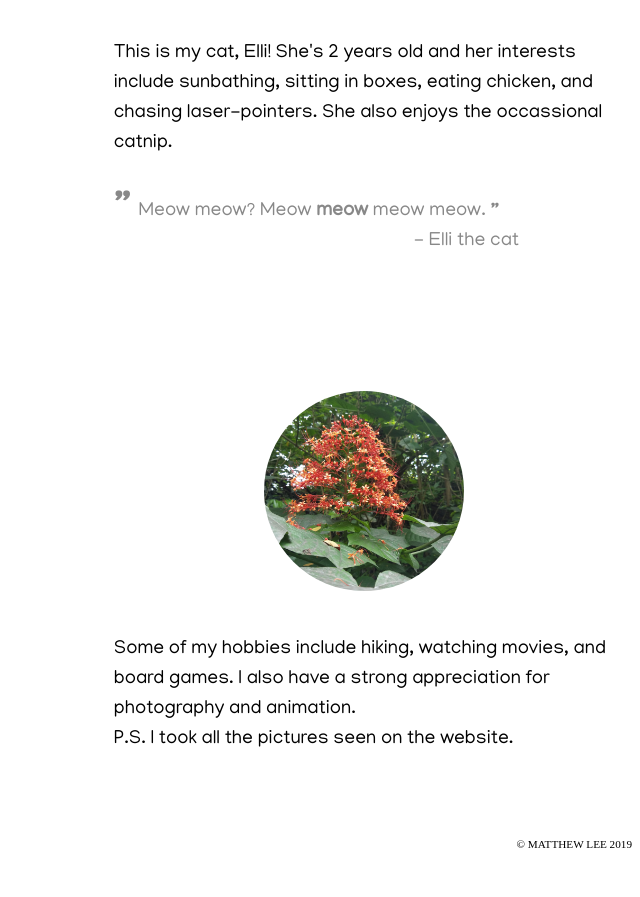
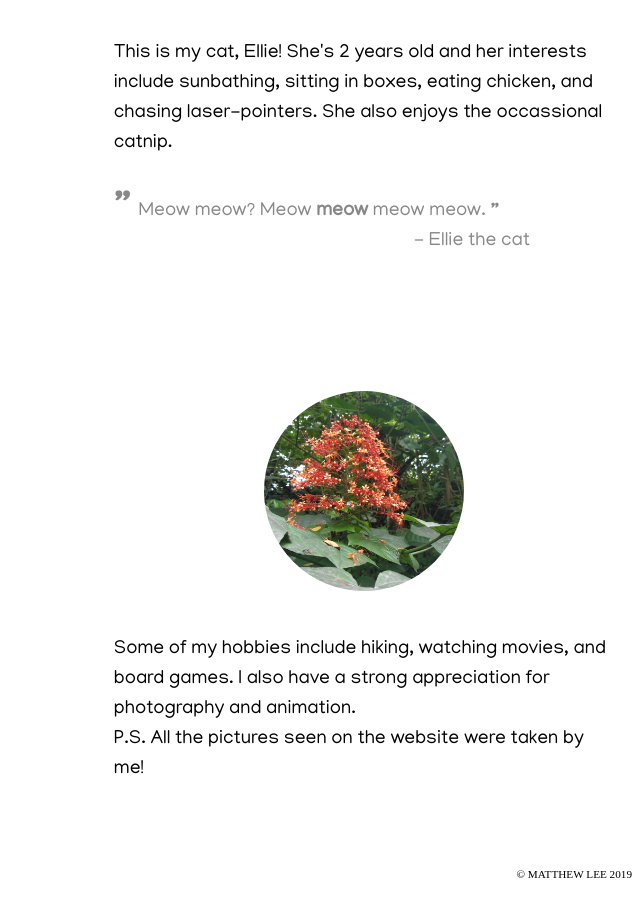
Before and after one commit to mlee138/Portfolio-Website, a PHP site: page /learn-more/about-me.html in a window 1280 px wide. Shown: the part 801-1698 px from the top of the page, without its empty margins (640-1280 px from the left). Before the commit the page ends 1649 px from the top, so only its background shows below. Run offline with PHP 8.4, Linux system fonts and the light colour scheme.

Commit message:
updated html layout and text

```diff
--- a/Portfolio-Website/learn-more/about-me.html
+++ b/Portfolio-Website/learn-more/about-me.html
@@ -21,17 +21,17 @@
 		</div>
 		<section class="about-section wrap">
 			<img class="section-image" src="about-me-images/Matthew_Lee.jpg">
-			<p class="section-text">Hi again, my name is Matthew Lee. I've recently graduated from Binghamton University and am now based in New York. Through simplistic designs and pixel perfect work, I want to take my web development skills to the next level.</p>
+			<p class="section-text">Hi again, my name is Matthew Lee. I've recently graduated from Binghamton University and am now back in New York City. Through simplistic designs and pixel perfect work, I want to take my web development skills to the next level.</p>
 		</section>
 		<br>
 		<section class="about-section wrap-reverse">
 			<p class="section-text">
-				This is my cat, Elli! She's 2 years old and her interests include sunbathing, sitting in boxes, eating chicken, and chasing laser-pointers. She also enjoys the occassional catnip.<br><br>
+				This is my cat, Ellie! She's 2 years old and her interests include sunbathing, sitting in boxes, eating chicken, and chasing laser-pointers. She also enjoys the occassional catnip.<br><br>
 				<span class="front-quote">" </span>
 				<span>
 					Meow meow? Meow <strong>meow </strong> meow meow.
 					<span class="back-quote">"</span><br>
-					<span id="elli-quote">- Elli the cat</span>
+					<span id="elli-quote">- Ellie the cat</span>
 				<span>
 			</p>
 			<img class="section-image" src="about-me-images/Elli.jpg">
@@ -39,7 +39,7 @@
 		<br>
 		<section class="about-section wrap">
 			<img class="section-image" src="about-me-images/Plant.jpg">
-			<p class="section-text">Some of my hobbies include hiking, watching movies, and board games. I also have a strong appreciation for photography and animation.<br>P.S. I took all the pictures seen on the website.</p>
+			<p class="section-text">Some of my hobbies include hiking, watching movies, and board games. I also have a strong appreciation for photography and animation.<br>P.S. All the pictures seen on the website were taken by me!</p>
 		</section>
 		<footer id="copyright" class="clear">&copy; MATTHEW LEE</footer>
 	</div>
--- a/Portfolio-Website/learn-more/contact.css
+++ b/Portfolio-Website/learn-more/contact.css
@@ -6,7 +6,6 @@
 #content-container {
 	display: flex;
 	justify-content: space-between;
-	align-items: center;
 }
 
 h2 {
@@ -16,6 +15,7 @@
 #body-wrapper {
 	display: flex;
 	justify-content: center;
+	align-items: center;
 	flex-grow: 2;
 }
 
--- a/Portfolio-Website/learn-more/portfolio.html
+++ b/Portfolio-Website/learn-more/portfolio.html
@@ -13,11 +13,11 @@
 <div id="content-container">
 	<div id="img-container">
 		<img src="Background-images/Background-2.png">
-		<div id="back-btn-container">
+	</div>
+	<div id="back-btn-container">
 			<a href="../learn-more.php?new_session_variable=portfolio">&lt;&lt;</a>
 			<span>Back</span>
 		</div>
-	</div>
 		<div id="body-wrapper">
 			<h3>Hover over images to better view</h3>
 			<h2>- Websites -</h2>
@@ -80,7 +80,7 @@
 				<hr>
 				<div class="card-body">
 					<h4 class="card-title">Club Apparel Design (2018)</h4>
-					<p class="card-text">To help advertise our club, 'Video Game Association,' I designed the front design for a custom hoodie.</p>
+					<p class="card-text">To help advertise our club, 'Video Game Association,' I made the design for a custom hoodie.</p>
 				</div>
 			</div>
 
```
Also changed, not shown: Portfolio-Website/learn-more/contact.php (+4 -5 lines), Portfolio-Website/learn-more/resume.html (+4 -5 lines).
